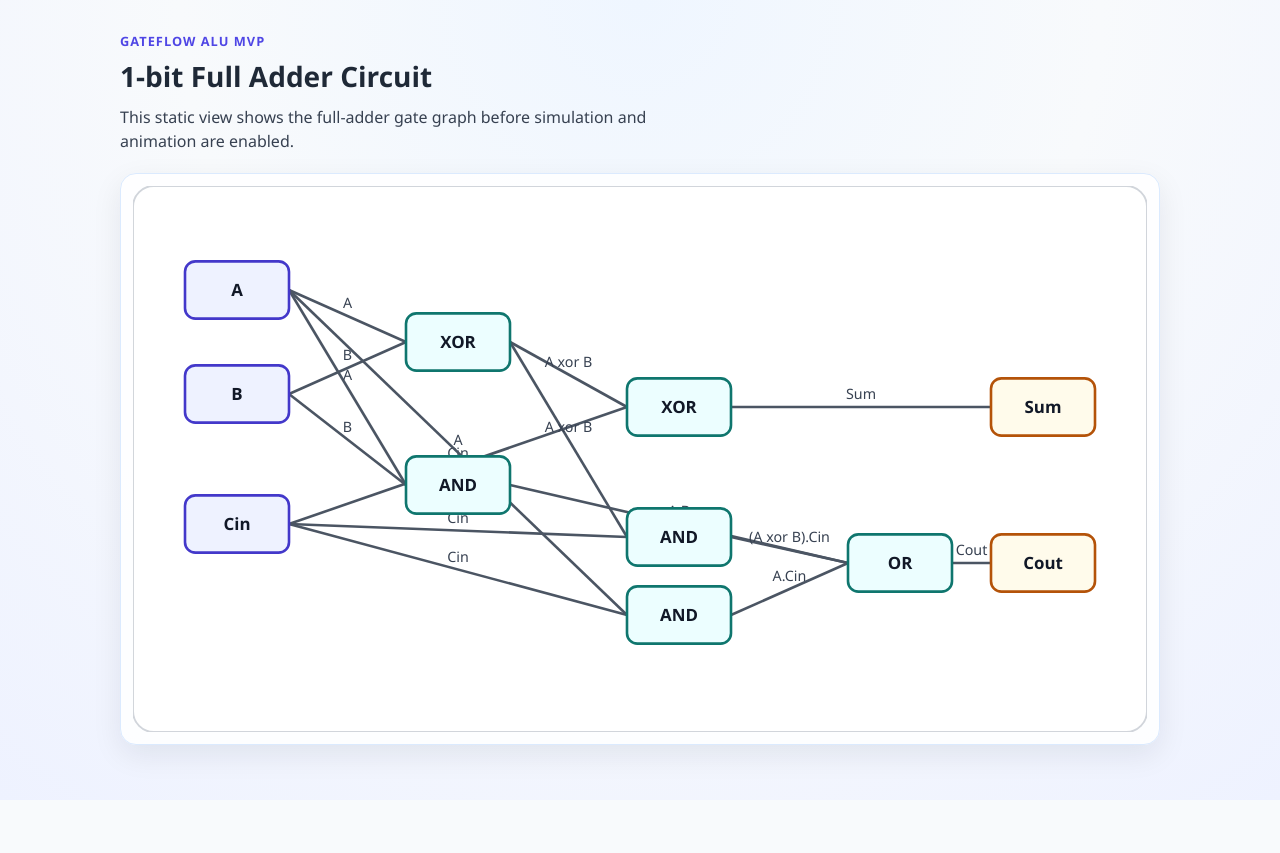
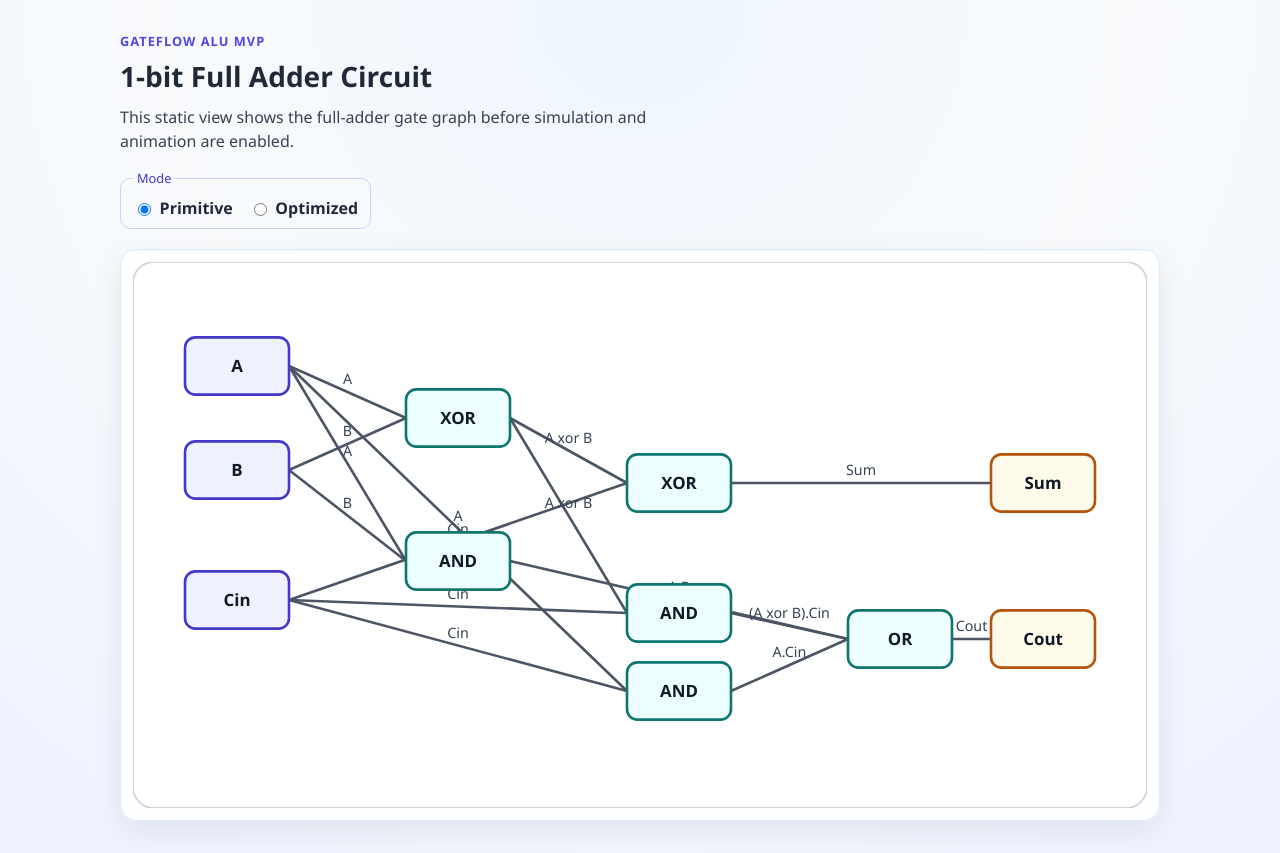
Before and after one commit to Picminmin/GateFlow-ALU, a React (Vite) app: page / in a window 1280 px wide. Before the commit the page ends 800 px from the top, so only its background shows below. Built offline with nearby package versions, Linux system fonts and the light colour scheme.

Commit message:
Add primitive/optimized mode switch UI

```diff
--- a/src/App.tsx
+++ b/src/App.tsx
@@ -1,7 +1,11 @@
+import { useState } from 'react';
 import { CircuitViewport } from './components';
 import { fullAdderStaticCircuit } from './circuits/fullAdder';
+import type { FullAdderMode } from './circuits/fullAdder';
 
 function App() {
+  const [mode, setMode] = useState<FullAdderMode>('primitive');
+
   return (
     <main className="app-shell">
       <header className="app-header">
@@ -10,6 +14,29 @@ function App() {
         <p className="app-description">
           This static view shows the full-adder gate graph before simulation and animation are enabled.
         </p>
+        <fieldset className="mode-switcher">
+          <legend>Mode</legend>
+          <label>
+            <input
+              type="radio"
+              name="mode"
+              value="primitive"
+              checked={mode === 'primitive'}
+              onChange={() => setMode('primitive')}
+            />
+            Primitive
+          </label>
+          <label>
+            <input
+              type="radio"
+              name="mode"
+              value="optimized"
+              checked={mode === 'optimized'}
+              onChange={() => setMode('optimized')}
+            />
+            Optimized
+          </label>
+        </fieldset>
       </header>
       <section className="circuit-card">
         <CircuitViewport circuit={fullAdderStaticCircuit} />
--- a/src/index.css
+++ b/src/index.css
@@ -47,6 +47,29 @@ body {
   margin: 0;
   color: #374151;
   max-width: 60ch;
+}
+
+.mode-switcher {
+  margin: 1rem 0 0;
+  padding: 0.5rem 0.75rem;
+  border: 1px solid #c7d2fe;
+  border-radius: 10px;
+  display: inline-flex;
+  gap: 1rem;
+}
+
+.mode-switcher legend {
+  padding: 0 0.25rem;
+  color: #4338ca;
+  font-size: 0.8rem;
+}
+
+.mode-switcher label {
+  display: inline-flex;
+  align-items: center;
+  gap: 0.35rem;
+  font-weight: 600;
+  color: #1f2937;
 }
 
 .circuit-card {
```
Also changed, not shown: 1 other file (tests, documents, lock files or other folders).
